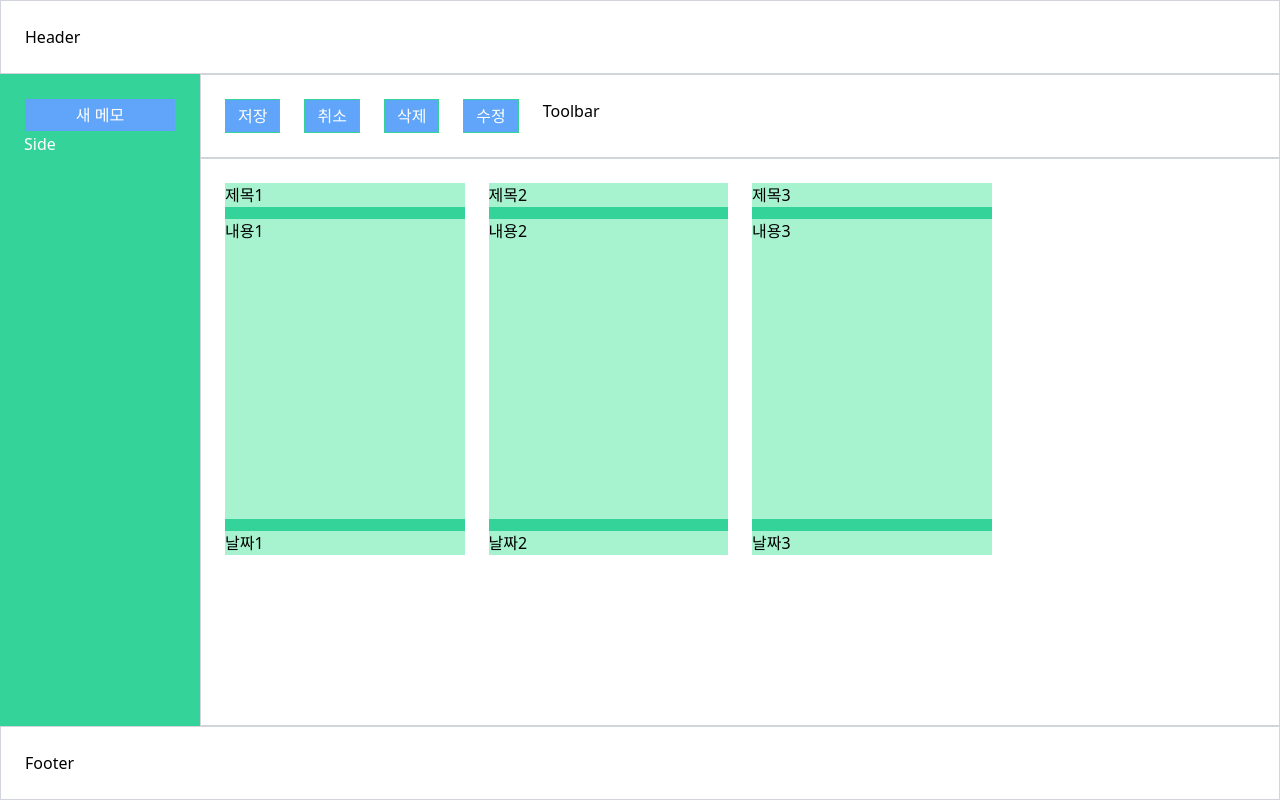
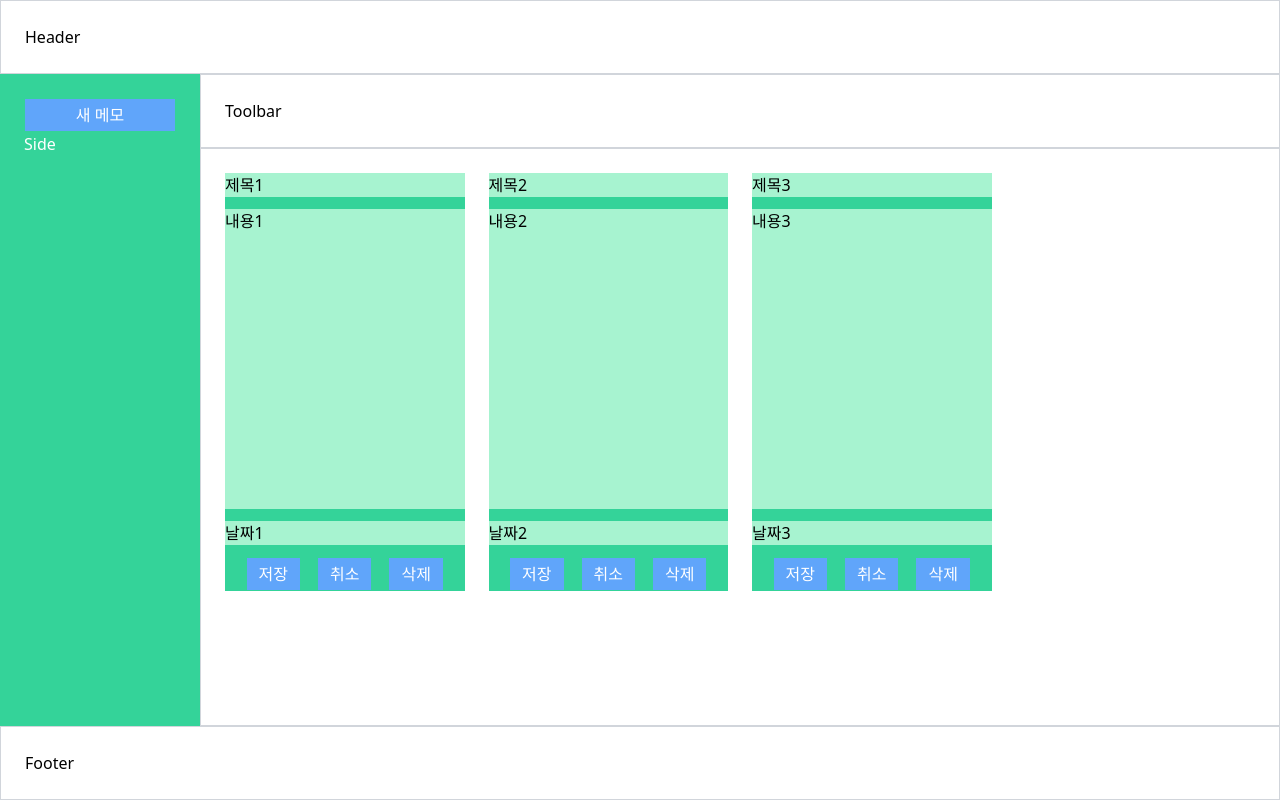
Before and after one commit to aiden0413/project1, a React (Create React App) app in the folder memoproject/: page / in a window 1280 px wide. Built offline with nearby package versions, Linux system fonts and the light colour scheme.

Commit message:
저장,취소,삭제 버튼 toolbar->memo이동

```diff
--- a/memoproject/src/components/Memo.js
+++ b/memoproject/src/components/Memo.js
@@ -1,15 +1,35 @@
 import React from "react";
+
+import Button from './Button';
 
 function Memo({
     title="",
     content="",
     date="",
+    onSave,
+    onCancel,
+    onRemove,
 }) {
     return (
         <div className="flex flex-col gap-3 bg-green-400 flex-grow">
             <div className="bg-green-200">{title}</div>
             <div className="bg-green-200 h-300px">{content}</div>
             <div className="bg-green-200">{date}</div>
+            <div className="flex flex-row gap-4 justify-center">
+                <Button
+                    className="f"
+                    text="저장"
+                    btnFunc={onSave}
+                />
+                <Button
+                    text="취소"
+                    btnFunc={onCancel}
+                />
+                <Button
+                    text="삭제"
+                    btnFunc={onRemove}
+                />
+            </div>
         </div>
     )
 }
--- a/memoproject/src/components/MemoProject.js
+++ b/memoproject/src/components/MemoProject.js
@@ -17,16 +17,16 @@ function MemoProject() {
     const handleCreate = (memodata) => {
         setData({memolist: [{id: uuid(), ...memodata}].concat(data.memolist)});
     }
-    const handleRemove = () => {
+    const handleRemove = (id) => {
 
     }
-    const handleEdit = () => {
+    const handleEdit = (id) => {
 
     }
-    const handleCancel =() => {
+    const handleCancel =(id) => {
 
     }
-    const handleSave = () => {
+    const handleSave = (id) => {
 
     }
 
--- a/memoproject/src/components/Memos.js
+++ b/memoproject/src/components/Memos.js
@@ -2,13 +2,21 @@ import React from "react";
 
 import Memo from './Memo';
 
-function Memos({ data }) {
+function Memos({
+    data,
+    onRemove,
+    onCancel,
+    onSave,
+}) {
     const memolist = data.memolist.map(
         memo => (<Memo
             id={memo.id}
             title={memo.title}
             content={memo.content}
             date={memo.date}
+            onRemove={onRemove}
+            onCancel={onCancel}
+            onSave={onSave}
         />)
     );
 
--- a/memoproject/src/components/Toolbar.js
+++ b/memoproject/src/components/Toolbar.js
@@ -10,7 +10,7 @@ function Toolbar({
 }) {
     return (
         <div className="flex flex-row flex-grow-0 gap-6 justify-start py-6 px-6 border border-gray-300 relative">
-            <Button
+            {/*<Button
                 text="저장"
                 btnFunc={onSave}
             />
@@ -25,7 +25,7 @@ function Toolbar({
             <Button
                 text="수정"
                 btnFunc={onEdit}
-            />
+            />*/}
             Toolbar
         </div>
     )
```
